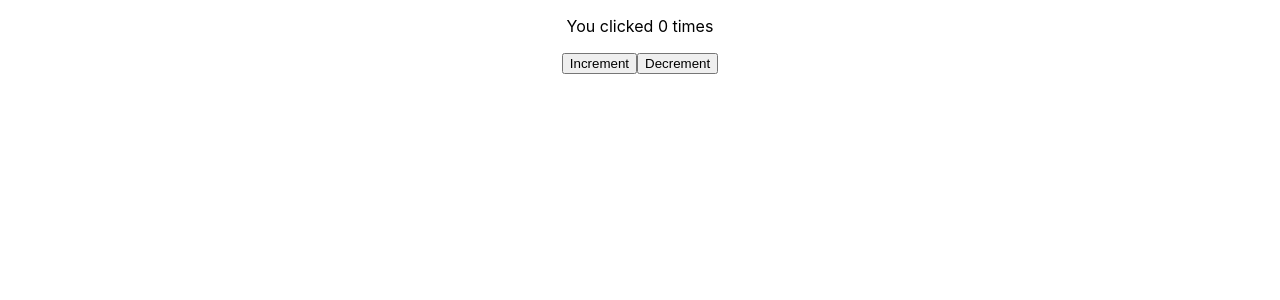
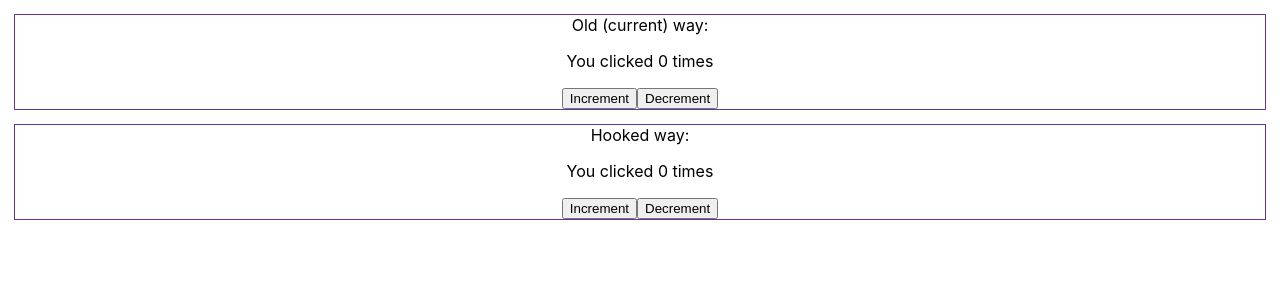
Before and after one commit to mihailgaberov/react-hooks, a React (Create React App) app: page / in a window 1280 px wide. Shown: the top 300 px of the page. Built offline with nearby package versions, Linux system fonts and the light colour scheme.

Commit message:
Added styled components. Added Counter `old way` component.

```diff
--- a/package.json
+++ b/package.json
@@ -5,7 +5,8 @@
   "dependencies": {
     "react": "^16.7.0-alpha.0",
     "react-dom": "^16.7.0-alpha.0",
-    "react-scripts": "2.1.1"
+    "react-scripts": "2.1.1",
+    "styled-components": "^4.0.3"
   },
   "scripts": {
     "start": "react-scripts start",
--- a/src/App.js
+++ b/src/App.js
@@ -1,12 +1,18 @@
 import React, { Component } from 'react';
 import './App.css';
 import Counter from './components/Counter'
+import StyledRow from "./styled/StyledRow"
 
 class App extends Component {
   render() {
     return (
       <div className="App">
-        <Counter />
+        <StyledRow>
+          Old (current) way: <Counter />
+        </StyledRow>
+        <StyledRow>
+          Hooked way: <Counter />
+        </StyledRow>
       </div>
     );
   }
--- a/src/components/Counter/Counter.js
+++ b/src/components/Counter/Counter.js
@@ -1,18 +1,31 @@
-import React, { useState } from 'react';
+import React from 'react';
 
-export default function Counter() {
-  // Declare a new state variable, which we'll call "count"
-  const [count, setCount] = useState(0);
+export default class Counter extends React.Component {
 
-  return (
-    <div>
+  constructor(props) {
+    super(props);
+
+    this.state = {
+      count: 0
+    };
+  };
+
+  setCount = (count) => {
+    this.setState({
+      count
+    });
+  };
+
+  render() {
+    return (<div>
         <p>You clicked {count} times</p>
-      <button onClick={() => setCount(count + 1)}>
+        <button onClick={() => this.setCount(this.state.count + 1)}>
           Increment
         </button>
-      <button onClick={() => setCount(count - 1)}>
+        <button onClick={() => this.setCount(this.state.count - 1)}>
           Decrement
         </button>
       </div>
     );
+  };
 }
--- /dev/null
+++ b/src/components/Counter/CounterHooked.js
@@ -0,0 +1,18 @@
+import React, { useState } from 'react';
+
+export default function Counter() {
+  // Declare a new state variable, which we'll call "count"
+  const [count, setCount] = useState(0);
+
+  return (
+    <div>
+      <p>You clicked {count} times</p>
+      <button onClick={() => setCount(count + 1)}>
+        Increment
+      </button>
+      <button onClick={() => setCount(count - 1)}>
+        Decrement
+      </button>
+    </div>
+  );
+}
--- a/src/components/Counter/index.js
+++ b/src/components/Counter/index.js
@@ -1,3 +1,3 @@
-import Counter from './Counter'
+import Counter from './CounterHooked'
 
 export default Counter;
--- /dev/null
+++ b/src/styled/StyledRow.js
@@ -0,0 +1,8 @@
+import styled from 'styled-components'
+
+const StyledRow = styled.div`
+  margin: 14px;
+  border: 1px solid rebeccapurple;
+`
+
+export default StyledRow
```
Lines whose indentation alone changed are shown as unchanged.
